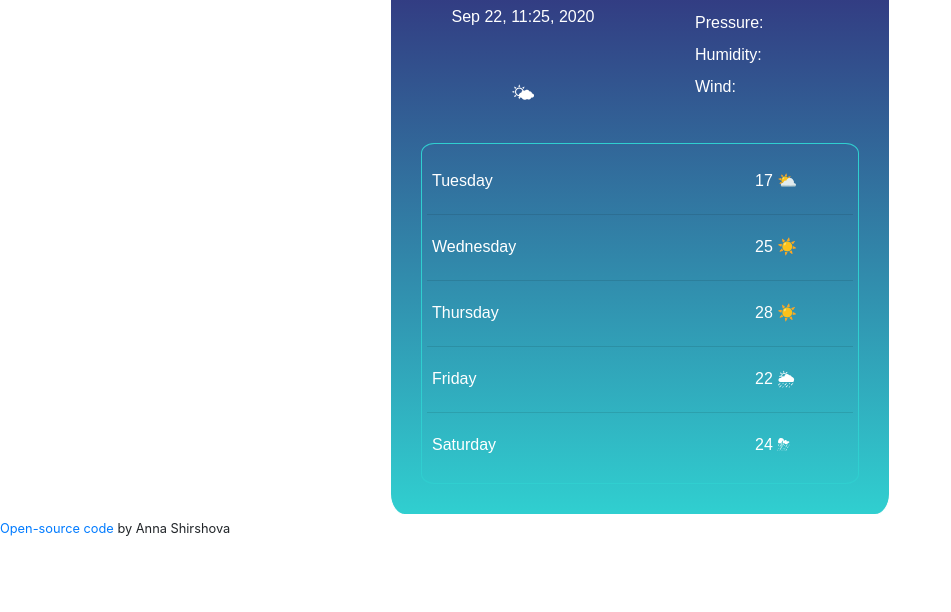
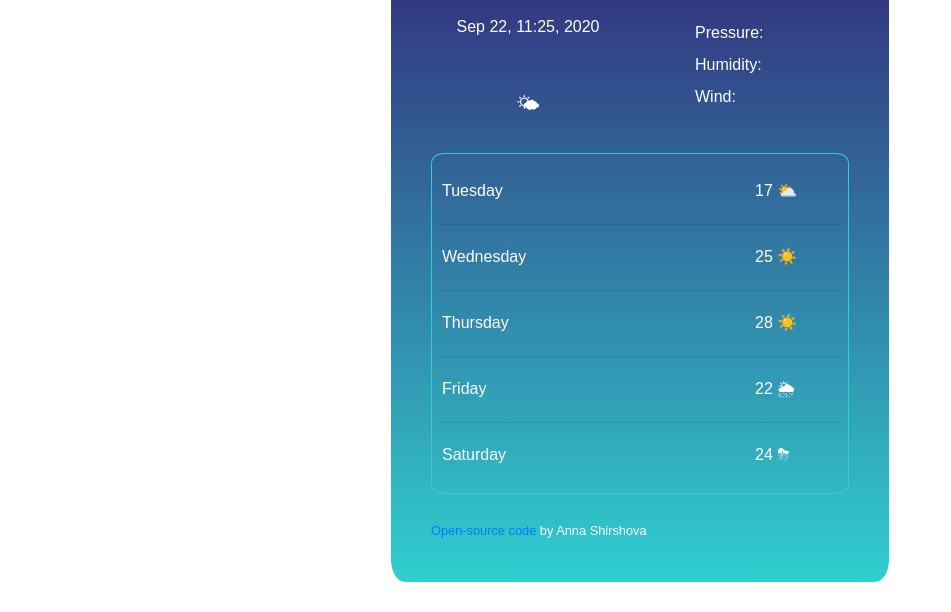
Before and after one commit to AnnaShirshova/Vanilla-Project-Weather-App, a plain HTML site: page index.html in a window 1280 px wide. Shown: the part 188-800 px from the top of the page, without its empty margins (0-951 px from the left). Drawn offline with nearby package versions, Linux system fonts and the light colour scheme; a web font is replaced by a local one.

Commit message:
Moved the Open Source Link inside the weather app border

```diff
--- a/index.html
+++ b/index.html
@@ -164,14 +164,15 @@
                 </div>
             </div>
             </div>
-
+            <br>
+            <small>
+                <a href="https://github.com/AnnaShirshova/Vanilla-Project-Weather-App" target="_blank" id="GitHub">
+                    Open-source code</a> by Anna Shirshova
+            </small>
 
         </div>
+    </div>
 
-    </div>
-    <small>
-        <a href="https://github.com/AnnaShirshova/Vanilla-Project-Weather-App" target="_blank" id="GitHub">Open-source code</a> by Anna Shirshova
-    </small>
 <script src="src/script.js"></script>
 </body>
 </html>
--- a/src/styles.css
+++ b/src/styles.css
@@ -3,7 +3,7 @@
     border-radius: 3%;
     display: block;
     margin: 0 auto;
-    padding: 30px;
+    padding: 40px;
     max-width: 500px;
     color: #ffffff;
     font-family: 'Gayathri', sans-serif;
```
